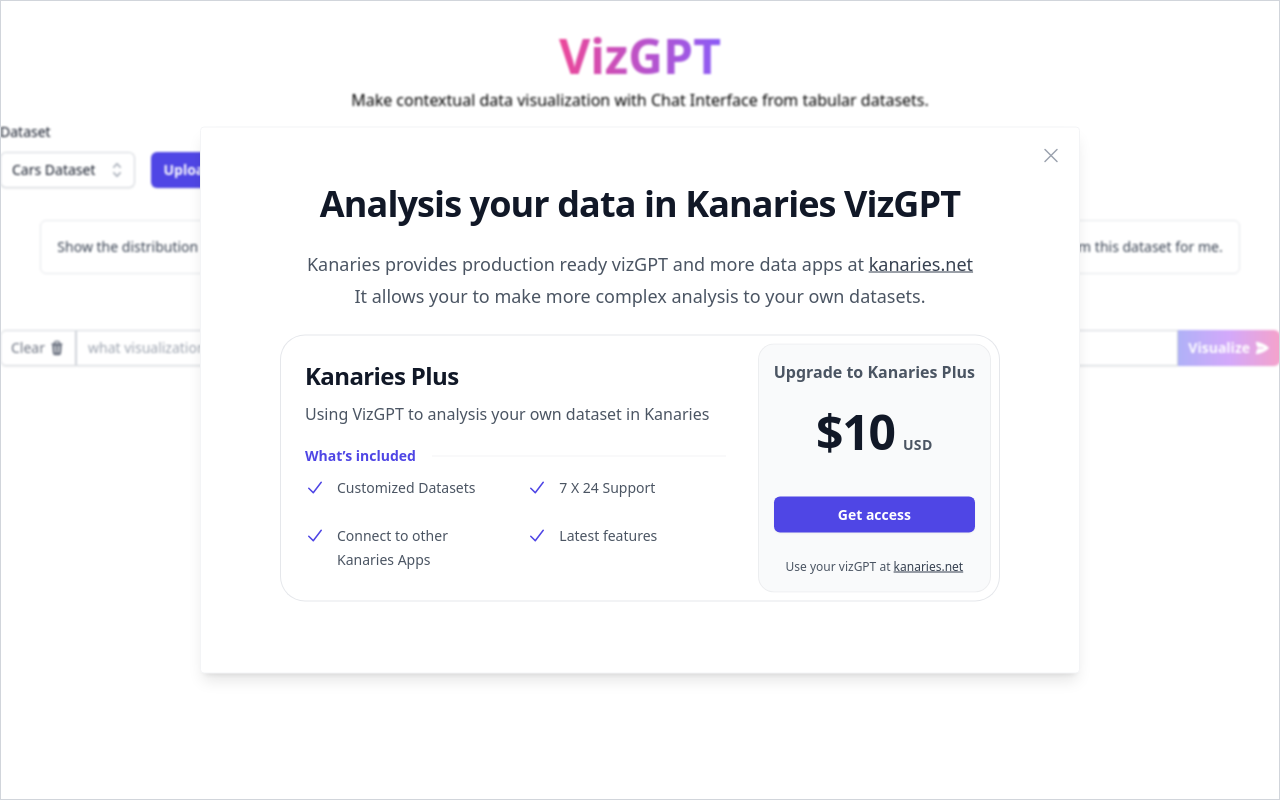
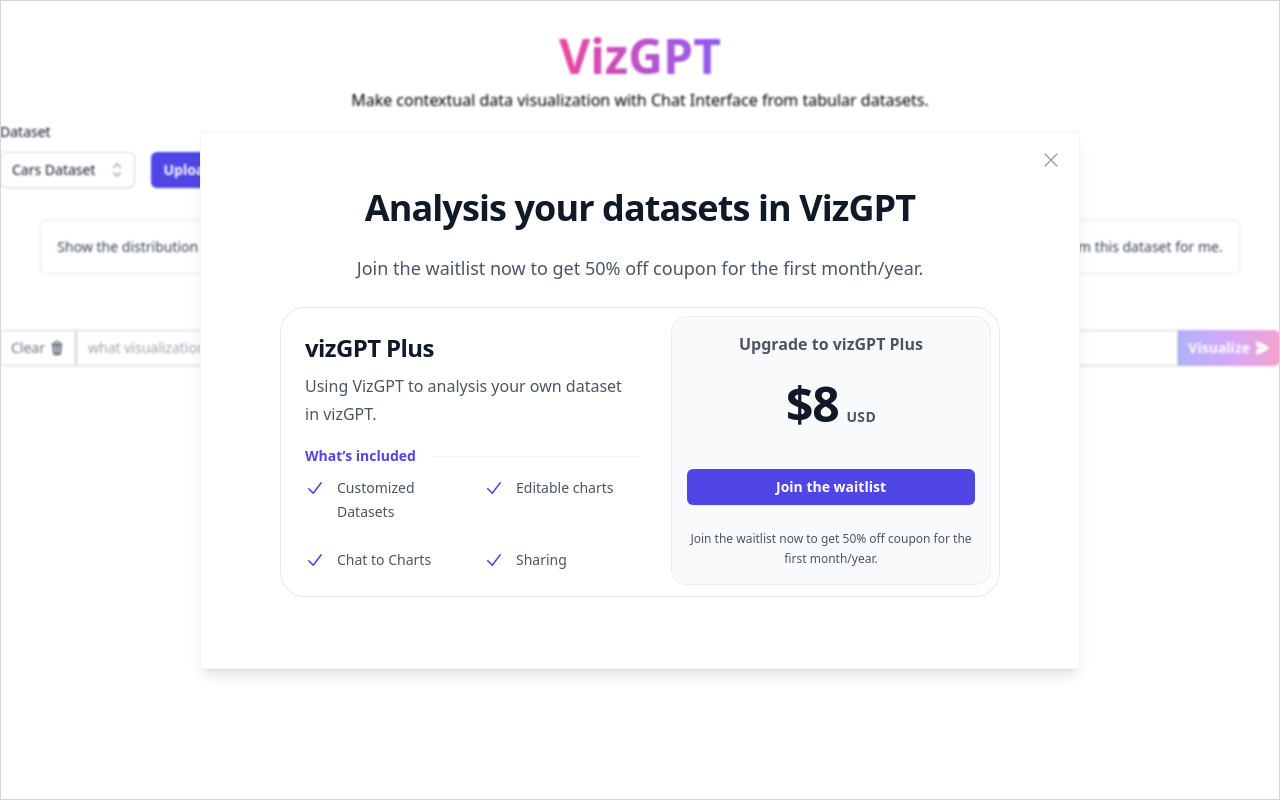
Before and after one commit to ObservedObserver/viz-gpt, a React (Vite) app: page / in a window 1280 px wide. Both pictures are taken after a click on the button "Upload CSV Data". Built offline with nearby package versions, Linux system fonts and the light colour scheme.

Commit message:
feat: waitlist

```diff
--- a/src/components/upgradeGuide/index.tsx
+++ b/src/components/upgradeGuide/index.tsx
@@ -3,7 +3,7 @@
 import { CheckIcon } from "@heroicons/react/20/solid";
 import { track } from "@vercel/analytics";
 
-const includedFeatures = ["Customized Datasets", "7 X 24 Support", "Connect to other Kanaries Apps", "Latest features"];
+const includedFeatures = ["Customized Datasets", "Editable charts", "Chat to Charts", "Sharing"];
 
 interface UpgradeGuideProps {
     showTrigger: {
@@ -32,26 +32,19 @@
                         <div className="mx-auto max-w-7xl px-6 px-8">
                             <div className="mx-auto max-w-2xl text-center">
                                 <h2 className="text-3xl font-bold tracking-tight text-gray-900 dark:text-gray-50 text-4xl">
-                                    Analysis your data in Kanaries VizGPT
+                                    Analysis your datasets in VizGPT
                                 </h2>
                                 <p className="mt-6 text-lg leading-8 text-gray-600 dark:text-gray-400">
-                                    Kanaries provides production ready vizGPT and more data apps at{" "}
-                                    <a
-                                        className="underline text-gray-700 dark:text-gray-300"
-                                        href="https://kanaries.net/home/products"
-                                    >
-                                        kanaries.net
-                                    </a>{" "}
-                                    It allows your to make more complex analysis to your own datasets.
+                                    Join the waitlist now to get 50% off coupon for the first month/year.
                                 </p>
                             </div>
                             <div className="mx-auto my-6 max-w-2xl rounded-3xl ring-1 ring-gray-200 dark:ring-gray-700 lg:mx-0 lg:flex lg:max-w-none">
                                 <div className="p-2 p-6 lg:flex-auto">
                                     <h3 className="text-2xl font-bold tracking-tight text-gray-900 dark:text-gray-50">
-                                        Kanaries Plus
+                                        vizGPT Plus
                                     </h3>
                                     <p className="mt-2 text-base leading-7 text-gray-600 dark:text-gray-300">
-                                        Using VizGPT to analysis your own dataset in Kanaries
+                                        Using VizGPT to analysis your own dataset in vizGPT.
                                     </p>
                                     <div className="mt-4 flex items-center gap-x-4">
                                         <h4 className="flex-none text-sm font-semibold leading-6 text-indigo-600 dark:text-indigo-400">
@@ -78,10 +71,10 @@
                                     <div className="rounded-2xl bg-gray-50 dark:bg-gray-800 py-4 text-center ring-1 ring-inset ring-gray-900/5">
                                         <div className="mx-auto max-w-xs px-4">
                                             <p className="text-base font-semibold text-gray-600 dark:text-gray-300">
-                                                Upgrade to Kanaries Plus
+                                                Upgrade to vizGPT Plus
                                             </p>
                                             <p className="mt-6 flex items-baseline justify-center gap-x-2">
-                                                <span className="text-5xl font-bold tracking-tight text-gray-900 dark:text-gray-50">$10</span>
+                                                <span className="text-5xl font-bold tracking-tight text-gray-900 dark:text-gray-50">$8</span>
                                                 <span className="text-sm font-semibold leading-6 tracking-wide text-gray-600 dark:text-gray-300">
                                                     USD
                                                 </span>
@@ -91,21 +84,15 @@
                                                 onClick={() => {
                                                     track('kanaries_upgrade')
                                                     setTimeout(() => {
-                                                        window.open("https://kanaries.net/home/subscribe", "_blank");
+                                                        window.open("https://airtable.com/appbKMhOtPZzpkIJr/shrsG5XggpYh22kjo", "_blank");
                                                     }, 300)
 
                                                 }}
                                             >
-                                                Get access
+                                                Join the waitlist
                                             </a>
                                             <p className="mt-6 text-xs leading-5 text-gray-600 dark:text-gray-400">
-                                                Use your vizGPT at{" "}
-                                                <a
-                                                    className="underline text-gray-700 dark:text-gray-300"
-                                                    href="https://kanaries.net/home/products"
-                                                >
-                                                    kanaries.net
-                                                </a>
+                                                Join the waitlist now to get 50% off coupon for the first month/year.
                                             </p>
                                         </div>
                                     </div>
```
